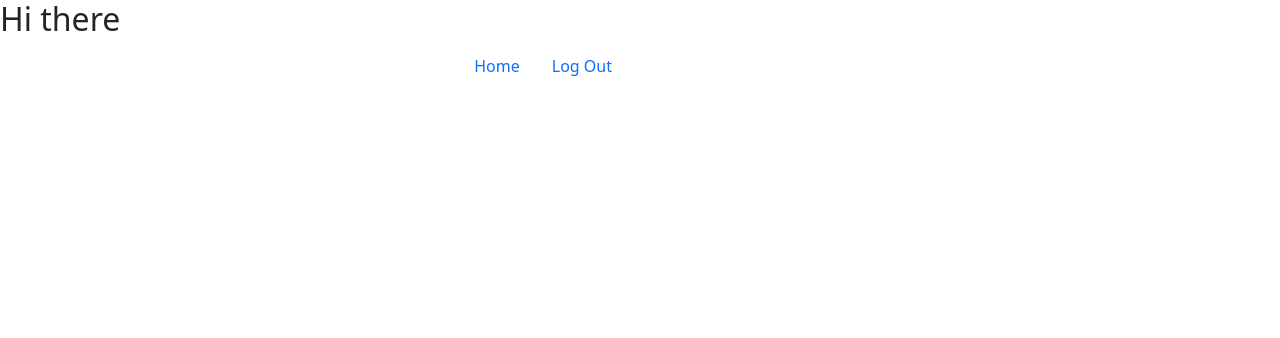
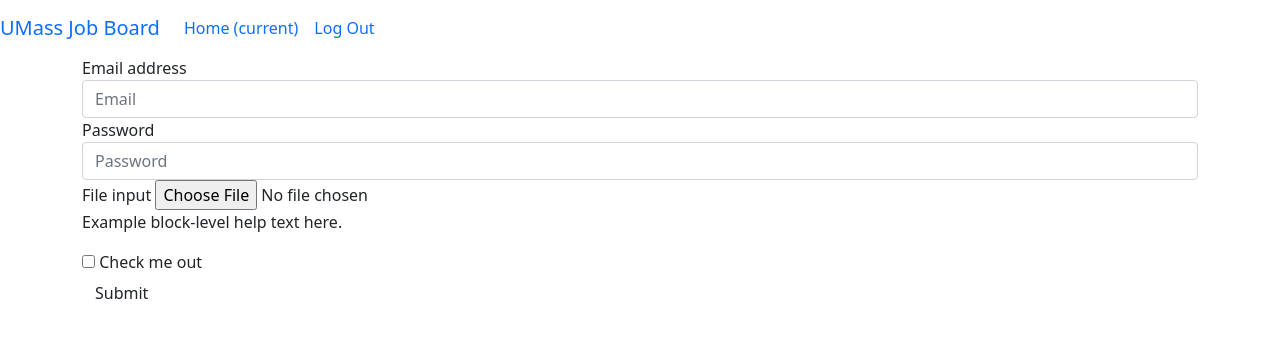
Before and after one commit to apothanaboyina/29-ctrl-alt-elite, a plain HTML site: page employerinterface.html in a window 1280 px wide. Drawn offline with nearby package versions, Linux system fonts and the light colour scheme.

```diff
--- a/employerinterface.html
+++ b/employerinterface.html
@@ -11,18 +11,48 @@
     <title>Hello, world!</title>
   </head>
   <body>
-      <div class="row">
-          <div class = "col-md-6">
-              <h2>Hi there</h2>
-              <ul class="nav justify-content-end">
-                <li class="nav-item">
-                    <a class="nav-link active" href="#">Home</a>
-                <li class="nav-item">
-                    <a class="nav-link" href="#">Log Out</a>
-                </li>
-            </ul>
-          </div>
+    <form>
+      <nav class="navbar navbar-expand-lg">
+        <a class="navbar-brand" href="#">UMass Job Board</a>
+        <button class="navbar-toggler" type="button" data-toggle="collapse" data-target="#navbarNav" aria-controls="navbarNav" aria-expanded="false" aria-label="Toggle navigation">
+          <span class="navbar-toggler-icon"></span>
+        </button>
+        <div class="collapse navbar-collapse" id="navbarNav">
+          <ul class="navbar-nav">
+            <li class="nav-item active">
+              <a class="nav-link" href="#">Home <span class="sr-only">(current)</span></a>
+            </li>
+            <li class="nav-item">
+              <a class="nav-link" href="#">Log Out</a>
+            </li>
+            </li>
+          </ul>
+        </div>
+      </nav>
+      <div class = "container">
+        <div class="form-group">
+          <label for="exampleInputEmail1">Email address</label>
+          <input type="email" class="form-control" id="exampleInputEmail1" placeholder="Email">
+        </div>
+        <div class="form-group">
+          <label for="exampleInputPassword1">Password</label>
+          <input type="password" class="form-control" id="exampleInputPassword1" placeholder="Password">
+        </div>
+        <div class="form-group">
+          <label for="exampleInputFile">File input</label>
+          <input type="file" id="exampleInputFile">
+          <p class="help-block">Example block-level help text here.</p>
+        </div>
+        <div class="checkbox">
+          <label>
+            <input type="checkbox"> Check me out
+          </label>
+        </div>
+        <button type="submit" class="btn btn-default">Submit</button>
+      </form>
       </div>
+
+    </body>
     <script src="https://cdn.jsdelivr.net/npm/bootstrap@5.1.3/dist/js/bootstrap.bundle.min.js" integrity="sha384-ka7Sk0Gln4gmtz2MlQnikT1wXgYsOg+OMhuP+IlRH9sENBO0LRn5q+8nbTov4+1p" crossorigin="anonymous"></script>
 
   </body>
```
Also changed, not shown: applicants.html (+1 -2 lines), docs/milestone1.md (+10 -1 lines).
